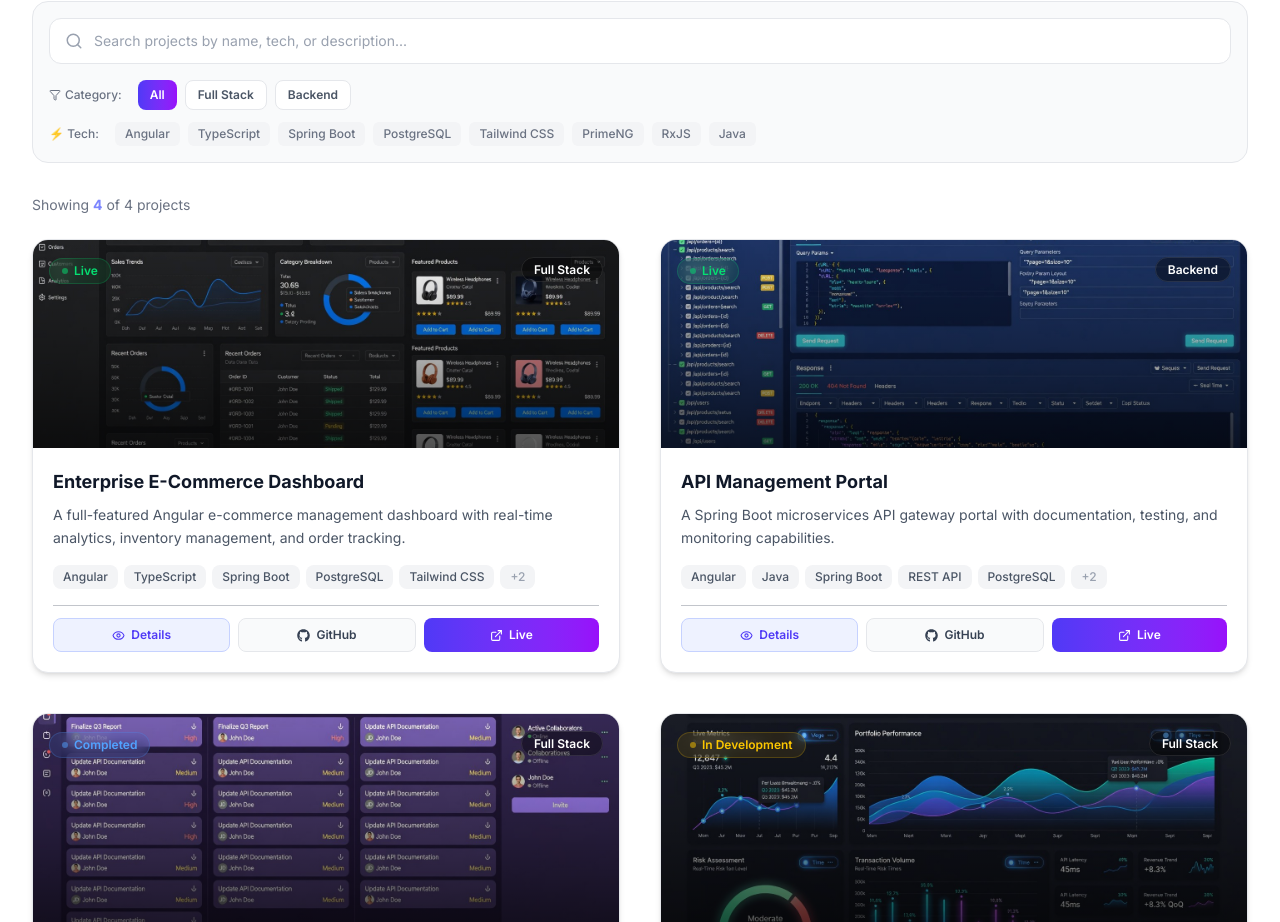
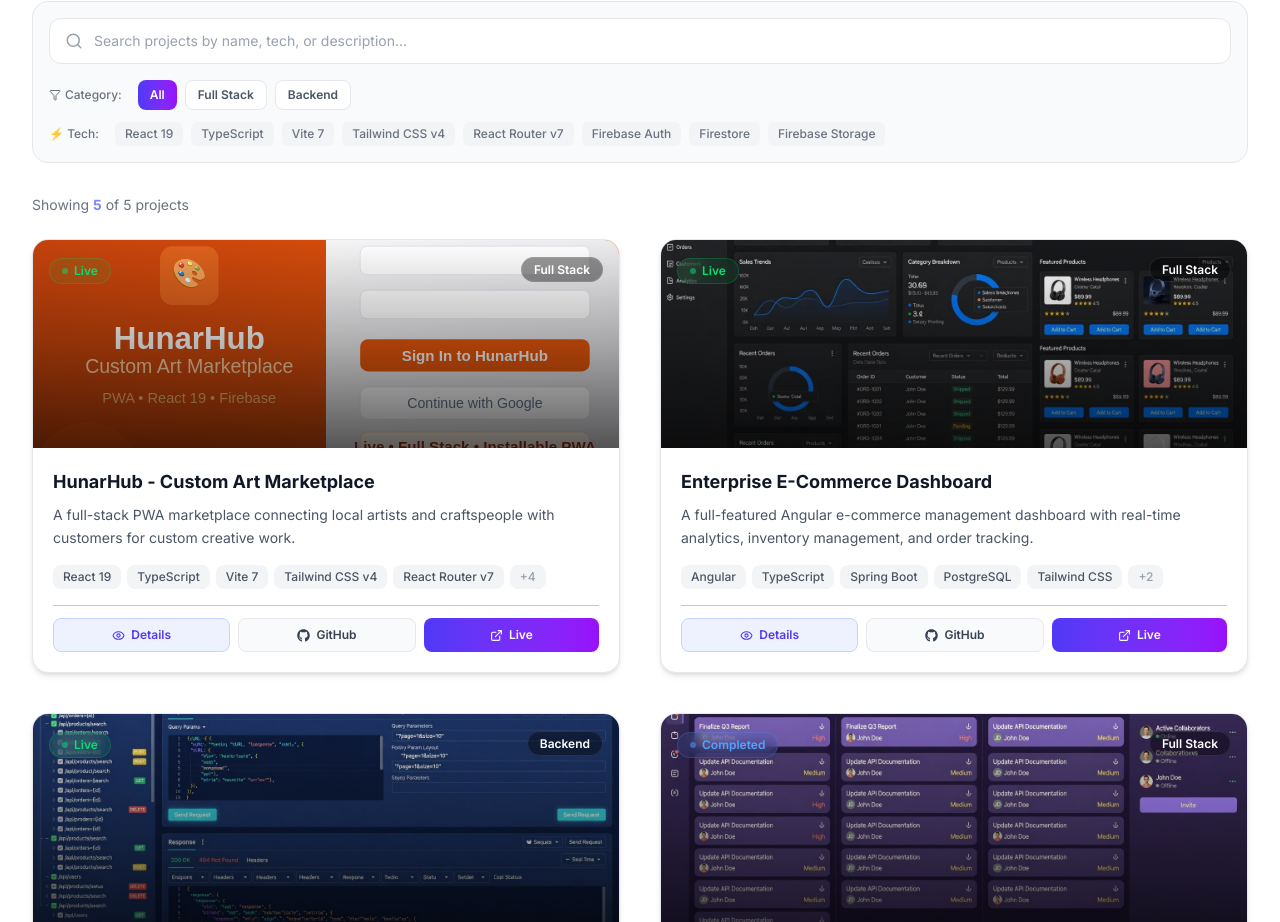
Before and after one commit to Ri8thik/ri8thik-portfolio, a React (Vite) app: page / in a window 1280 px wide. Shown: the part 8179-9101 px from the top of the page. Built offline with nearby package versions, Linux system fonts and the light colour scheme.

Commit message:
add hunarhub in the project section

```diff
--- a/src/data/portfolio.ts
+++ b/src/data/portfolio.ts
@@ -75,6 +75,26 @@
 ];
 
 export const projects: Project[] = [
+  {
+    id: 5,
+    title: 'HunarHub - Custom Art Marketplace',
+    description: 'A full-stack PWA marketplace connecting local artists and craftspeople with customers for custom creative work.',
+    longDescription: 'HunarHub is a Progressive Web App built with React 19 and TypeScript to connect skilled artists and craftspeople with customers. It includes customer ordering flows, artist onboarding and dashboards, admin controls, chat, notifications, and mobile install support with service worker and web manifest.',
+    image: assetUrl('images/hunarhub.svg'),
+    technologies: ['React 19', 'TypeScript', 'Vite 7', 'Tailwind CSS v4', 'React Router v7', 'Firebase Auth', 'Firestore', 'Firebase Storage', 'PWA'],
+    category: 'Full Stack',
+    githubUrl: 'https://github.com/Ri8thik/hunarhub',
+    liveUrl: 'https://Ri8thik.github.io/hunarhub',
+    features: [
+      'Customer flows: explore artists, profile view, custom requests, order tracking, chat, notifications, and ratings',
+      'Artist flows: onboarding, profile management, order dashboard, and earnings tracker',
+      'Admin dashboard with secure admin login and platform-level controls',
+      'PWA support: installable on Android/iOS with service worker offline readiness',
+      'Responsive multi-page architecture with reusable components and global app context',
+      'Firebase integration for authentication, data storage, and image storage'
+    ],
+    status: 'Live'
+  },
   {
     id: 1,
     title: 'Enterprise E-Commerce Dashboard',
```
Also changed, not shown: public/images/hunarhub.svg (added).
